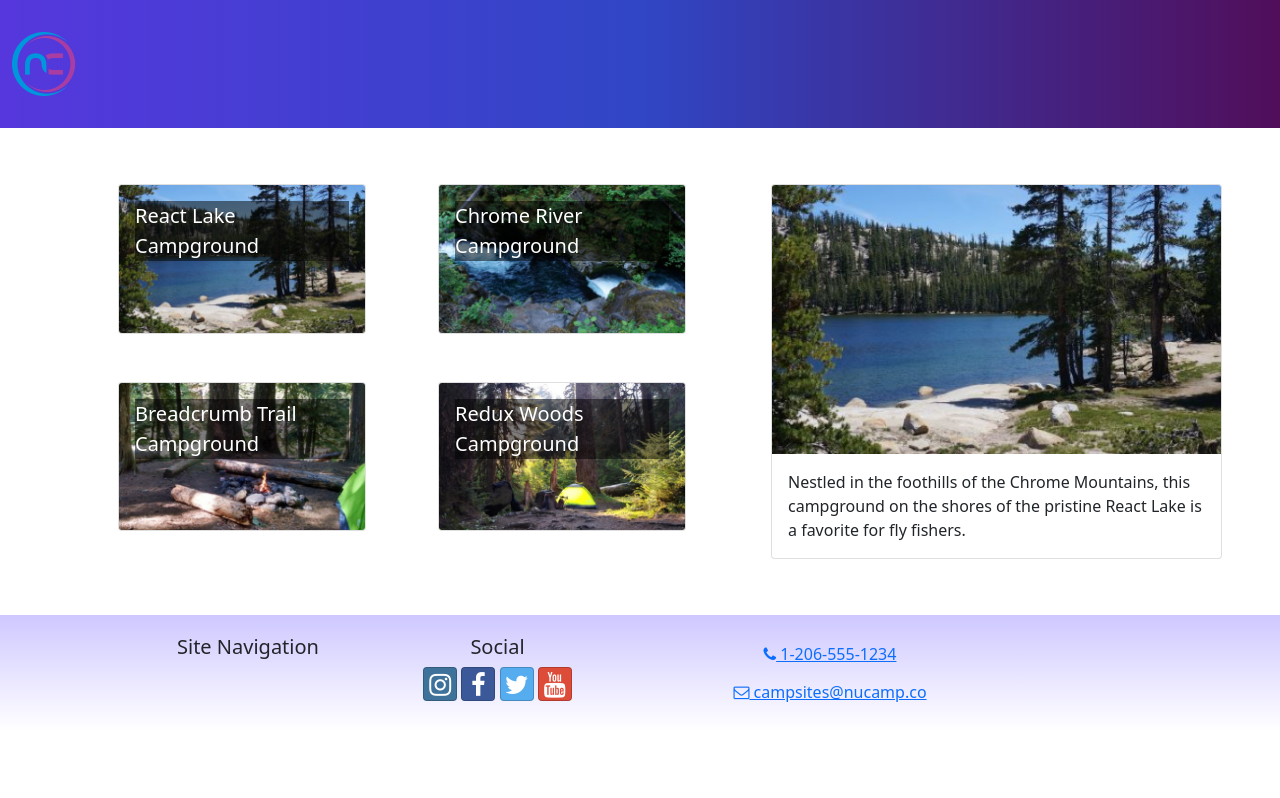
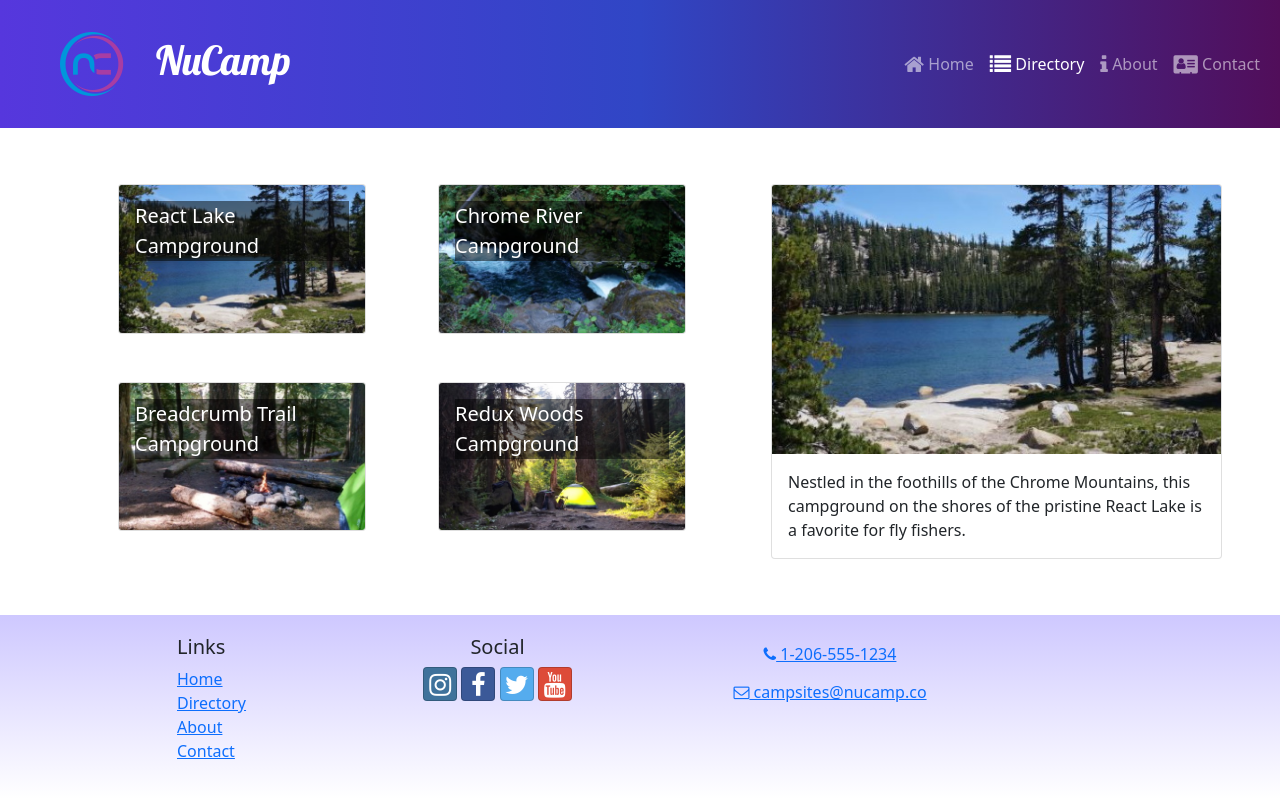
Before and after one commit to sandra-jk/nucampsite-react, a React (Create React App) app: page /directory in a window 1280 px wide. Built offline with nearby package versions, Linux system fonts and the light colour scheme.

Commit message:
Header and Footer Links

```diff
--- a/src/components/Footer.js
+++ b/src/components/Footer.js
@@ -1,4 +1,5 @@
-import { Container, Col, Row } from 'reactstrap';
+import { Container, Row, Col } from 'reactstrap';
+import { Link } from 'react-router-dom';
 
 const Footer = () => {
     return (
@@ -6,29 +7,63 @@
             <Container>
                 <Row>
                     <Col xs={{ size: 4, offset: 1 }} sm='2'>
-                        <h5>Site Navigation</h5>
+                        <h5>Links</h5>
+                        <ul className='list-unstyled'>
+                            <li>
+                                <Link to='/'>Home</Link>
+                            </li>
+                            <li>
+                                <Link to='/directory'>Directory</Link>
+                            </li>
+                            <li>
+                                <Link to='/about'>About</Link>
+                            </li>
+                            <li>
+                                <Link to='/contact'>Contact</Link>
+                            </li>
+                        </ul>
                     </Col>
                     <Col xs='6' sm='3' className='text-center'>
                         <h5>Social</h5>
-                        <a className='btn btn-social-icon btn-instagram' href='http://instagram.com/'>
+                        <a
+                            className='btn btn-social-icon btn-instagram'
+                            href='http://instagram.com/'
+                        >
                             <i className='fa fa-instagram' />
                         </a>{' '}
-                        <a className='btn btn-social-icon btn-facebook' href='http://www.facebook.com/'>
+                        <a
+                            className='btn btn-social-icon btn-facebook'
+                            href='http://www.facebook.com/'
+                        >
                             <i className='fa fa-facebook' />
                         </a>{' '}
-                        <a className='btn btn-social-icon btn-twitter' href='http://twitter.com/'>
+                        <a
+                            className='btn btn-social-icon btn-twitter'
+                            href='http://twitter.com/'
+                        >
                             <i className='fa fa-twitter' />
                         </a>{' '}
-                        <a className='btn btn-social-icon btn-google' href='http://youtube.com/'>
+                        <a
+                            className='btn btn-social-icon btn-google'
+                            href='http://youtube.com/'
+                        >
                             <i className='fa fa-youtube' />
                         </a>
                     </Col>
                     <Col sm='4' className='text-center'>
-                        <a role='button' className='btn btn-link' href='tel:+12065551234'>
+                        <a
+                            role='button'
+                            className='btn btn-link'
+                            href='tel:+12065551234'
+                        >
                             <i className='fa fa-phone' /> 1-206-555-1234
                         </a>
                         <br />
-                        <a role='button' className='btn btn-link' href='mailto:notreal@notreal.co'>
+                        <a
+                            role='button'
+                            className='btn btn-link'
+                            href='mailto:notreal@notreal.co'
+                        >
                             <i className='fa fa-envelope-o' /> campsites@nucamp.co
                         </a>
                     </Col>
@@ -36,6 +71,6 @@
             </Container>
         </footer>
     );
-}
+};
 
 export default Footer;
--- a/src/components/Header.js
+++ b/src/components/Header.js
@@ -1,14 +1,51 @@
-import { Navbar, NavbarBrand } from 'reactstrap';
+import { useState } from 'react';
+import {
+    Navbar,
+    NavbarBrand,
+    Collapse,
+    NavbarToggler,
+    Nav,
+    NavItem,
+} from 'reactstrap';
+import { NavLink } from 'react-router-dom';
 import NucampLogo from '../app/assets/img/logo.png';
 
-const Header = () =>{
+const Header = () => {
+    const [menuOpen, setMenuOpen] = useState(false);
+
     return (
         <Navbar dark color='primary' sticky='top' expand='md'>
-            <NavbarBrand href='/'>
-                <img src={NucampLogo} alt='nucamp logo' />
+            <NavbarBrand className='ms-5' href='/'>
+                <img src={NucampLogo} alt='nucamp logo' className='float-start' />
+                <h1 className='mt-1'>NuCamp</h1>
             </NavbarBrand>
+            <NavbarToggler onClick={() => setMenuOpen(!menuOpen)}/>
+            <Collapse isOpen={menuOpen} navbar>
+                <Nav className='ms-auto' navbar>
+                    <NavItem>
+                        <NavLink className='nav-link' to='/'>
+                            <i className='fa fa-home fa-lg' /> Home
+                        </NavLink>
+                    </NavItem>
+                    <NavItem>
+                        <NavLink className='nav-link' to='/directory'>
+                            <i className='fa fa-list fa-lg' /> Directory
+                        </NavLink>
+                    </NavItem>
+                    <NavItem>
+                        <NavLink className='nav-link' to='/about'>
+                            <i className='fa fa-info fa-lg' /> About
+                        </NavLink>
+                    </NavItem>
+                    <NavItem>
+                        <NavLink className='nav-link' to='/contact'>
+                            <i className='fa fa-address-card fa-lg' /> Contact
+                        </NavLink>
+                    </NavItem>
+                </Nav>
+            </Collapse>
         </Navbar>
     );
-}
+};
 
 export default Header;
```
